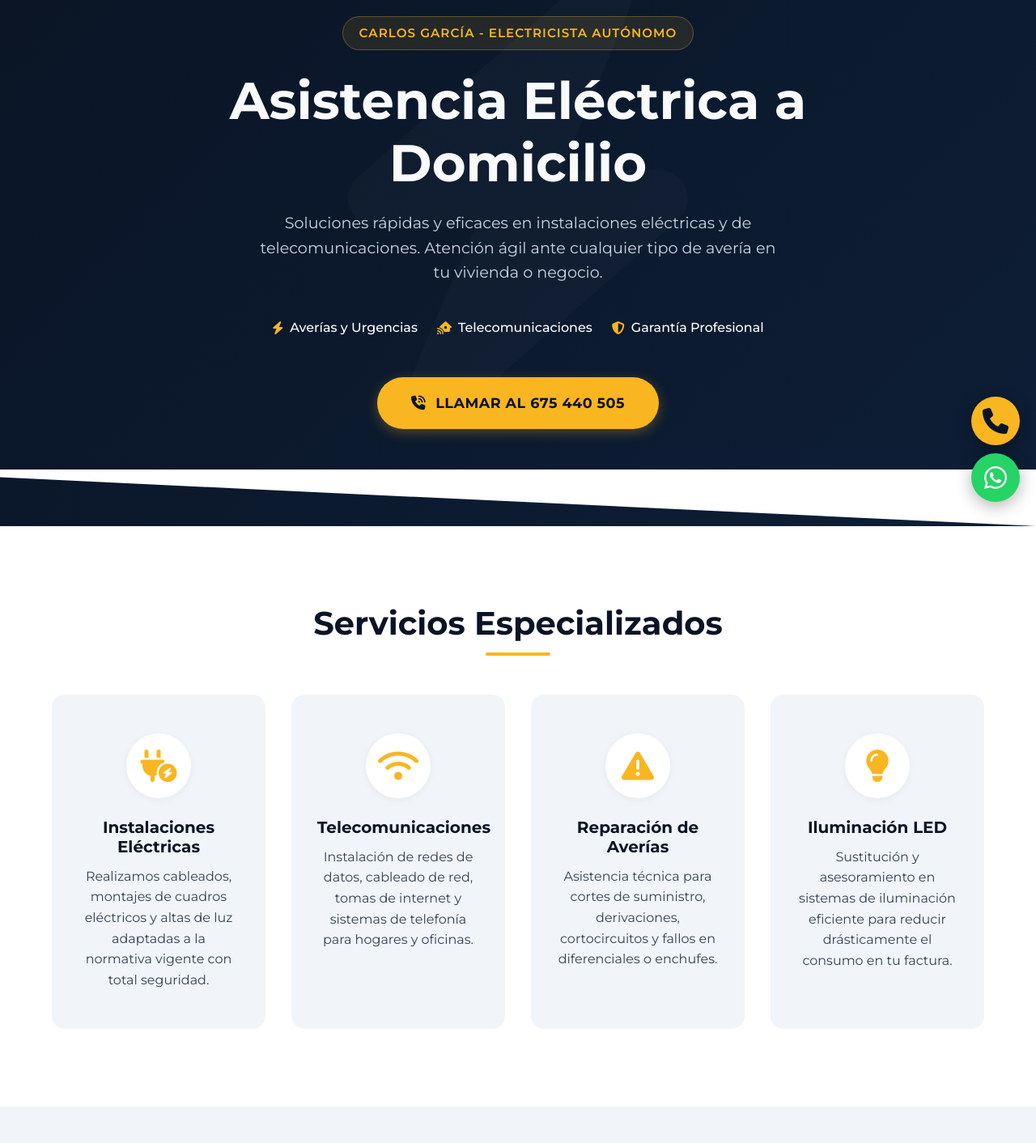
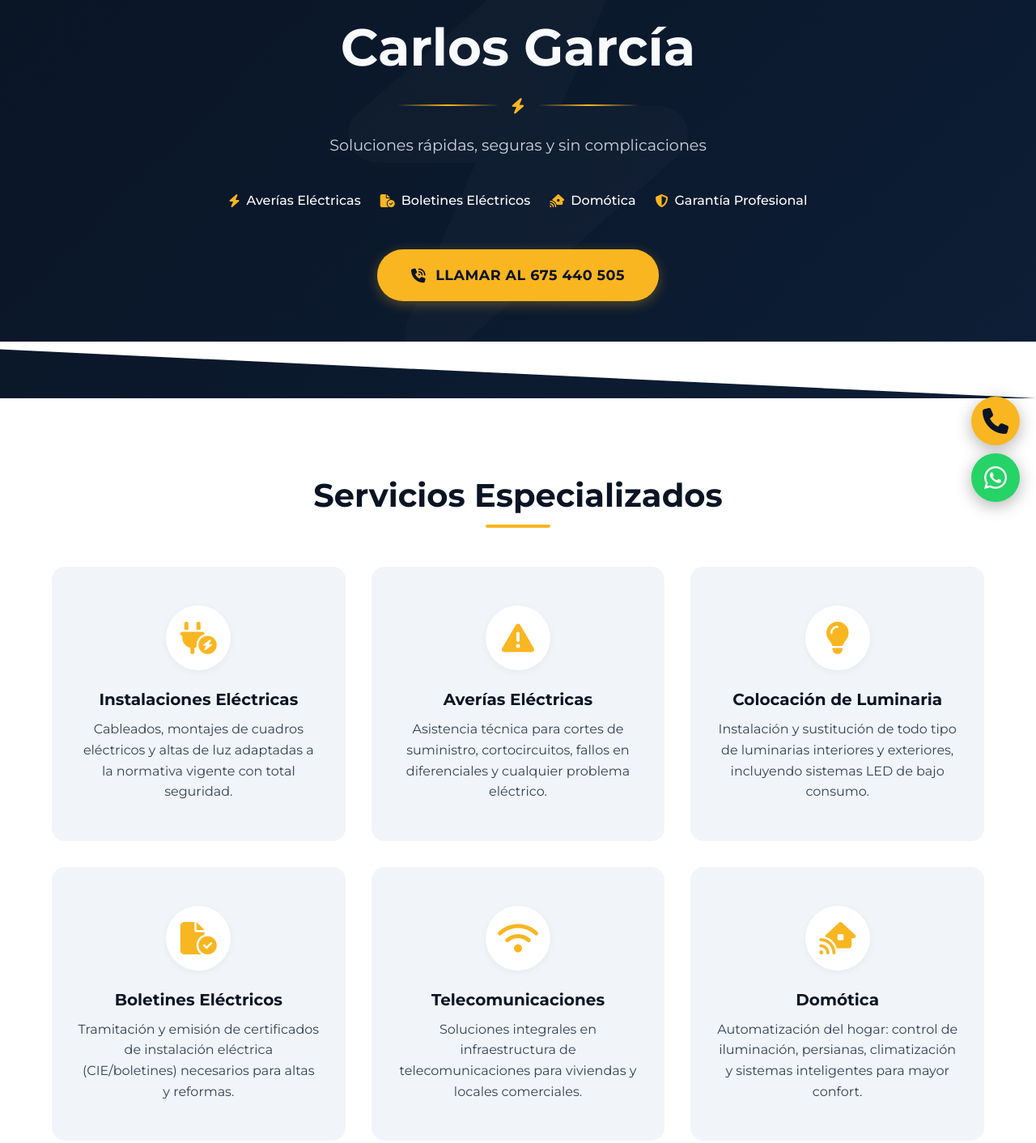
Before and after one commit to albertomarinmorales-coder/CGP-electricistaGranada, a plain HTML site: page index.html in a window 1280 px wide. Shown: the part 160-1572 px from the top of the page at 81% size. Drawn offline with Linux system fonts and the light colour scheme.

Commit message:
feat: updates to hero separator, updated H1, and footer credit link

```diff
--- a/index.html
+++ b/index.html
@@ -25,7 +25,7 @@
         "@type": "Country",
         "name": "España"
       },
-      "knowsAbout": ["Instalaciones Eléctricas", "Telecomunicaciones", "Reparación de Averías", "Mantenimiento Eléctrico"]
+      "knowsAbout": ["Instalaciones Eléctricas", "Telecomunicaciones", "Reparación de Averías", "Boletines Eléctricos", "Domótica", "Colocación de Luminaria"]
     }
     </script>
 
@@ -281,6 +281,34 @@
             border: 1px solid rgba(249, 182, 33, 0.3);
             text-transform: uppercase;
             letter-spacing: 1px;
+        }
+
+        .hero-separator {
+            display: flex;
+            align-items: center;
+            justify-content: center;
+            gap: 1rem;
+            margin: 1.5rem auto 1.5rem;
+            max-width: 300px;
+        }
+
+        .hero-separator::before,
+        .hero-separator::after {
+            content: '';
+            flex: 1;
+            height: 2px;
+            background: linear-gradient(90deg, transparent, var(--color-accent), transparent);
+        }
+
+        .hero-separator i {
+            color: var(--color-accent);
+            font-size: 1.2rem;
+
+        }
+
+        @keyframes pulse-glow {
+            0%, 100% { opacity: 0.7; transform: scale(1); }
+            50% { opacity: 1; transform: scale(1.2); }
         }
 
         .hero p {
@@ -588,7 +616,7 @@
 
         @media (min-width: 1024px) {
             .services-grid {
-                grid-template-columns: repeat(4, 1fr);
+                grid-template-columns: repeat(3, 1fr);
             }
             .footer-grid {
                 grid-template-columns: 2fr 1fr 1.5fr;
@@ -639,13 +667,14 @@
         <!-- Hero Section -->
         <section class="hero">
             <div class="container hero-content">
-                <div class="badge">Carlos García - Electricista Autónomo</div>
-                <h1>Asistencia Eléctrica a Domicilio</h1>
-                <p>Soluciones rápidas y eficaces en instalaciones eléctricas y de telecomunicaciones. Atención ágil ante cualquier tipo de avería en tu vivienda o negocio.</p>
+                <h1>Carlos García </h1>
+                <div class="hero-separator"><i class="fa-solid fa-bolt"></i></div>
+                <p>Soluciones rápidas, seguras y sin complicaciones</p>
 
                 <div class="hero-tags">
-                    <div class="tag"><i class="fa-solid fa-bolt"></i> Averías y Urgencias</div>
-                    <div class="tag"><i class="fa-solid fa-house-signal"></i> Telecomunicaciones</div>
+                    <div class="tag"><i class="fa-solid fa-bolt"></i> Averías Eléctricas</div>
+                    <div class="tag"><i class="fa-solid fa-file-circle-check"></i> Boletines Eléctricos</div>
+                    <div class="tag"><i class="fa-solid fa-house-signal"></i> Domótica</div>
                     <div class="tag"><i class="fa-solid fa-shield-halved"></i> Garantía Profesional</div>
                 </div>
 
@@ -672,7 +701,31 @@
                             <i class="fa-solid fa-plug-circle-bolt"></i>
                         </div>
                         <h3>Instalaciones Eléctricas</h3>
-                        <p>Realizamos cableados, montajes de cuadros eléctricos y altas de luz adaptadas a la normativa vigente con total seguridad.</p>
+                        <p>Cableados, montajes de cuadros eléctricos y altas de luz adaptadas a la normativa vigente con total seguridad.</p>
+                    </article>
+
+                    <article class="service-card">
+                        <div class="icon-wrapper">
+                            <i class="fa-solid fa-triangle-exclamation"></i>
+                        </div>
+                        <h3>Averías Eléctricas</h3>
+                        <p>Asistencia técnica para cortes de suministro, cortocircuitos, fallos en diferenciales y cualquier problema eléctrico.</p>
+                    </article>
+
+                    <article class="service-card">
+                        <div class="icon-wrapper">
+                            <i class="fa-solid fa-lightbulb"></i>
+                        </div>
+                        <h3>Colocación de Luminaria</h3>
+                        <p>Instalación y sustitución de todo tipo de luminarias interiores y exteriores, incluyendo sistemas LED de bajo consumo.</p>
+                    </article>
+
+                    <article class="service-card">
+                        <div class="icon-wrapper">
+                            <i class="fa-solid fa-file-circle-check"></i>
+                        </div>
+                        <h3>Boletines Eléctricos</h3>
+                        <p>Tramitación y emisión de certificados de instalación eléctrica (CIE/boletines) necesarios para altas y reformas.</p>
                     </article>
 
                     <article class="service-card">
@@ -680,23 +733,15 @@
                             <i class="fa-solid fa-wifi"></i>
                         </div>
                         <h3>Telecomunicaciones</h3>
-                        <p>Instalación de redes de datos, cableado de red, tomas de internet y sistemas de telefonía para hogares y oficinas.</p>
+                        <p>Soluciones integrales en infraestructura de telecomunicaciones para viviendas y locales comerciales.</p>
                     </article>
 
                     <article class="service-card">
                         <div class="icon-wrapper">
-                            <i class="fa-solid fa-triangle-exclamation"></i>
+                            <i class="fa-solid fa-house-signal"></i>
                         </div>
-                        <h3>Reparación de Averías</h3>
-                        <p>Asistencia técnica para cortes de suministro, derivaciones, cortocircuitos y fallos en diferenciales o enchufes.</p>
-                    </article>
-
-                    <article class="service-card">
-                        <div class="icon-wrapper">
-                            <i class="fa-solid fa-lightbulb"></i>
-                        </div>
-                        <h3>Iluminación LED</h3>
-                        <p>Sustitución y asesoramiento en sistemas de iluminación eficiente para reducir drásticamente el consumo en tu factura.</p>
+                        <h3>Domótica</h3>
+                        <p>Automatización del hogar: control de iluminación, persianas, climatización y sistemas inteligentes para mayor confort.</p>
                     </article>
                 </div>
             </div>
@@ -782,17 +827,18 @@
                             <span>ELECTRICIDAD</span>
                         </div>
                     </div>
-                    <p>Carlos García, tu electricista de confianza. Especialistas en reparaciones del hogar, montajes eléctricos y redes de telecomunicaciones. Soluciones seguras y duraderas.</p>
+                    <p>Carlos García, tu electricista de confianza. Electricidad en general: instalaciones, averías, luminaria, boletines eléctricos, telecomunicaciones y domótica.</p>
                 </div>
 
                 <div class="footer-links-col">
                     <h3 class="footer-title">Nuestros Servicios</h3>
                     <ul class="footer-links">
                         <li><i class="fa-solid fa-chevron-right"></i> Instalaciones Eléctricas</li>
-                        <li><i class="fa-solid fa-chevron-right"></i> Redes y Telecomunicaciones</li>
-                        <li><i class="fa-solid fa-chevron-right"></i> Diagnóstico de Averías</li>
-                        <li><i class="fa-solid fa-chevron-right"></i> Actualización de Cuadros</li>
-                        <li><i class="fa-solid fa-chevron-right"></i> Iluminación Interior/Exterior</li>
+                        <li><i class="fa-solid fa-chevron-right"></i> Averías Eléctricas</li>
+                        <li><i class="fa-solid fa-chevron-right"></i> Colocación de Luminaria</li>
+                        <li><i class="fa-solid fa-chevron-right"></i> Boletines Eléctricos</li>
+                        <li><i class="fa-solid fa-chevron-right"></i> Telecomunicaciones</li>
+                        <li><i class="fa-solid fa-chevron-right"></i> Domótica</li>
                     </ul>
                 </div>
 
@@ -825,7 +871,7 @@
             </div>
 
             <div class="footer-bottom">
-                <p>&copy; 2026 CGP Electricidad. Todos los derechos reservados. | Diseño enfocado en soluciones eléctricas.</p>
+                <p>&copy; 2026 CGP Electricidad. Todos los derechos reservados. | Diseñado por <a href="https://albertomarindev.vercel.app" target="_blank" rel="noopener" style="color: var(--color-accent); font-weight: 600;">albertomarindev</a></p>
             </div>
         </div>
     </footer>
```
